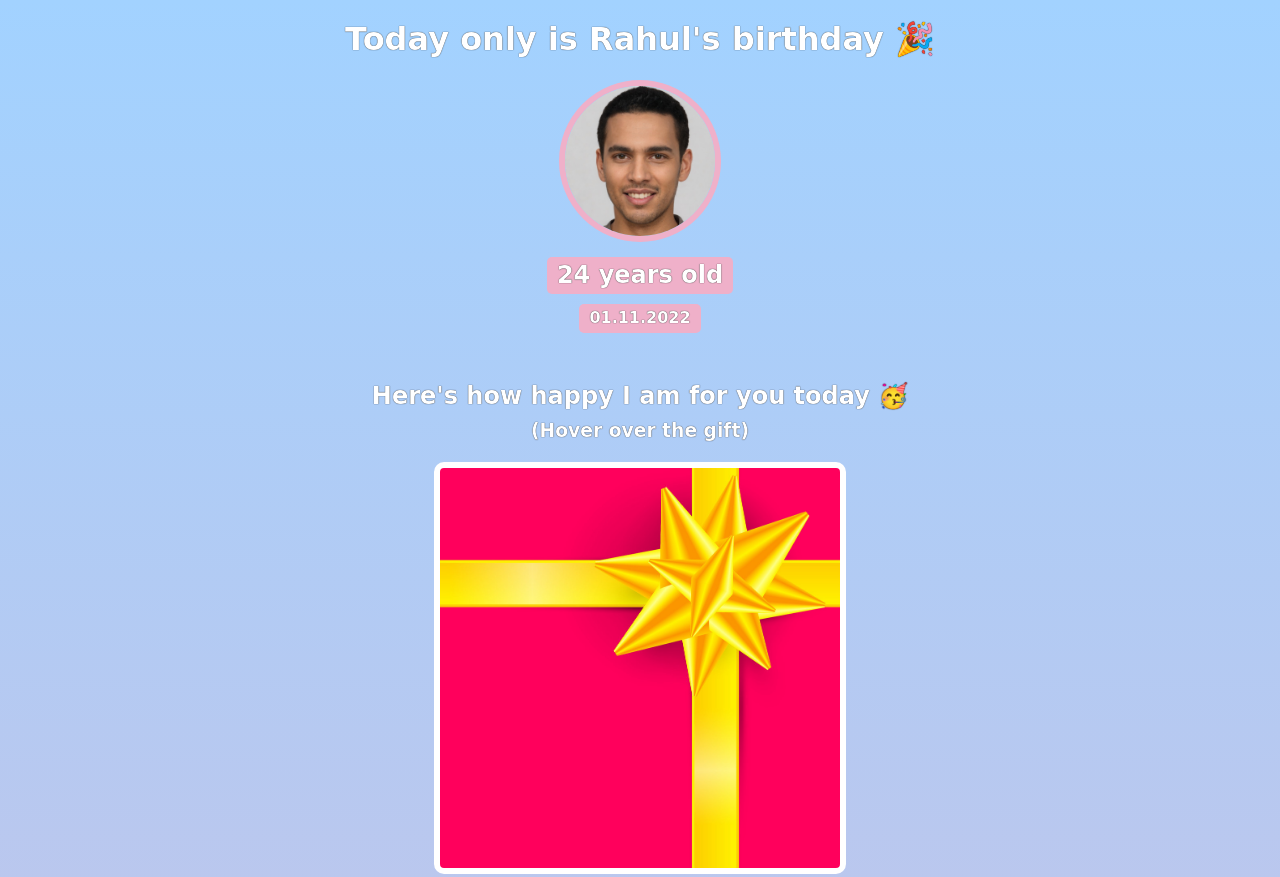
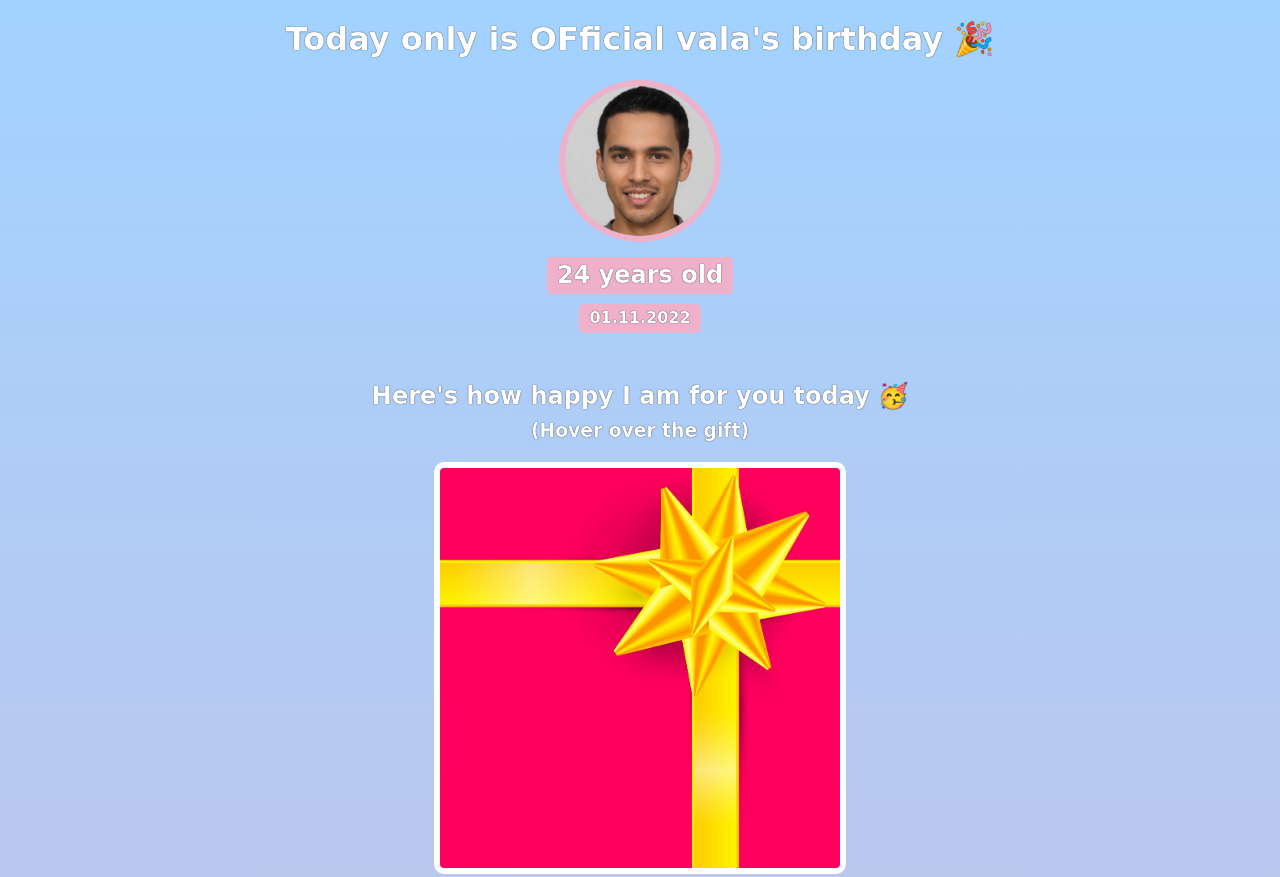
Before and after one commit to Rr1901/Birthday-Gift, a website built with Vite: page index.html in a window 1280 px wide. Shown: the top 877 px of the page. Built offline with nearby package versions, Linux system fonts and the light colour scheme; a web font is replaced by a local one.

Commit message:
original

```diff
--- a/index.html
+++ b/index.html
@@ -14,7 +14,7 @@
   </head>
   <body>
     <div id="header">
-      <h1>Today only is Rahul's birthday 🎉</h1>
+      <h1>Today only is OFficial vala's birthday 🎉</h1>
       <img id="bff-img" src="images/nick.jpg" />
       <h2 id="bday-age">24 years old</h2>
       <h4 id="bday-date">01.11.2022</h4>
```
